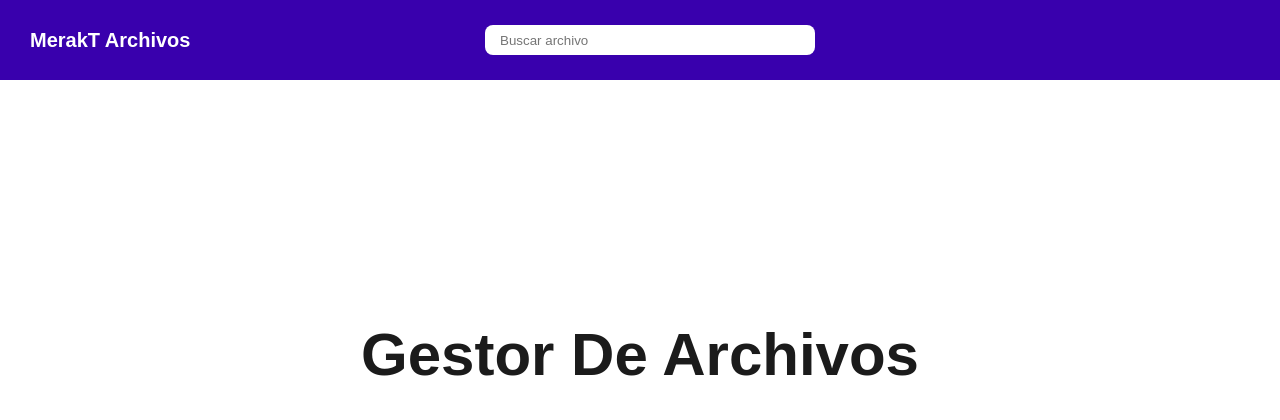
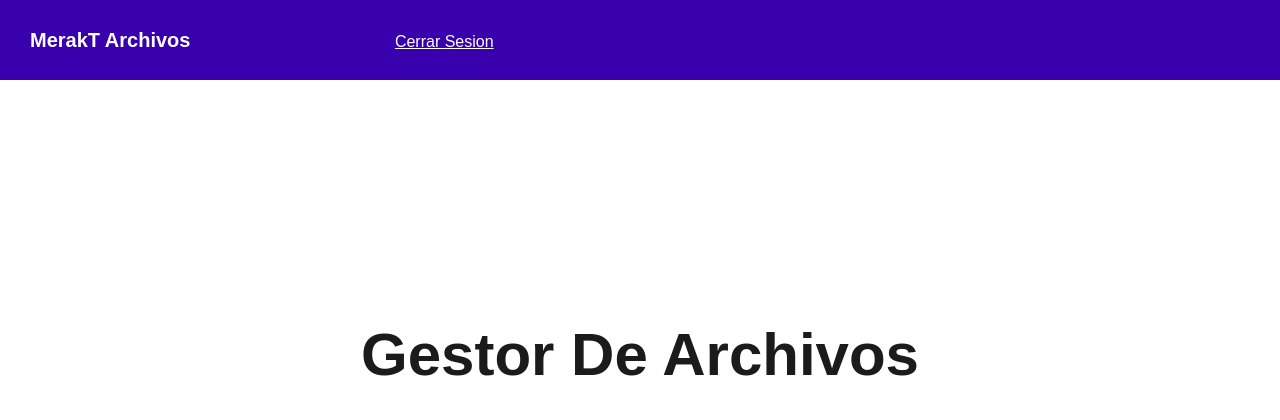
Before and after one commit to walter-garay/sistema-archivos-merakt, a Django app: page /index in a window 1280 px wide. Shown: the top 420 px of the page. Run offline with Django 5.2, Linux system fonts and the light colour scheme.

Commit message:
Boton cerrar sesion

```diff
--- a/api/static/css/index.css
+++ b/api/static/css/index.css
@@ -1,5 +1,7 @@
+
 body {
     margin: 0;
+    padding: 0;
     font-family: sans-serif;
 }
 
@@ -28,6 +30,15 @@ body {
 
 .logo, .user-info {
     color: white;
+}
+
+.sesion {
+    display: inline-flex;
+    color: white;
+    justify-content: flex-end;
+    align-items: center; /* Alinea verticalmente los elementos en el centro */
+    margin-left: 200px; /* Empuja el contenido hacia el extremo derecho */
+    padding-right: 2px; /* Espacio entre el contenido y el borde derecho */
 }
 
 .search {
--- a/api/templates/index.html
+++ b/api/templates/index.html
@@ -15,9 +15,7 @@
         <div class="top-bar">
             <div class="logo">
                 <a class="merakt">MerakT Archivos</a>
-            </div>
-            <div class="search">
-                <input class="buscar" type="text" placeholder="  Buscar archivo">
+                <a  class="sesion" href="{% url 'paginaLogin' %}">Cerrar Sesion</a>
             </div>
             <div class="user-info">
                 <div class="correo">
--- a/api/templates/principal.html
+++ b/api/templates/principal.html
@@ -23,8 +23,6 @@
                 </nav>
             </div>
         </div>
-
-
     </header>
     <div class="centro">
         <div class="conteiner2">
--- a/api/templates/subir.html
+++ b/api/templates/subir.html
@@ -29,8 +29,5 @@
     </div>
     {% endfor %}
   </div>
-
-
-
 </body>
 </html>
--- a/api/views.py
+++ b/api/views.py
@@ -9,7 +9,6 @@ from django.views.decorators.csrf import ensure_csrf_cookie
 from django.http import HttpResponse
 from django.http import FileResponse
 import os
-
 
 
 
```
Also changed, not shown: db.sqlite3, files/descargar_1.jpeg (deleted).
